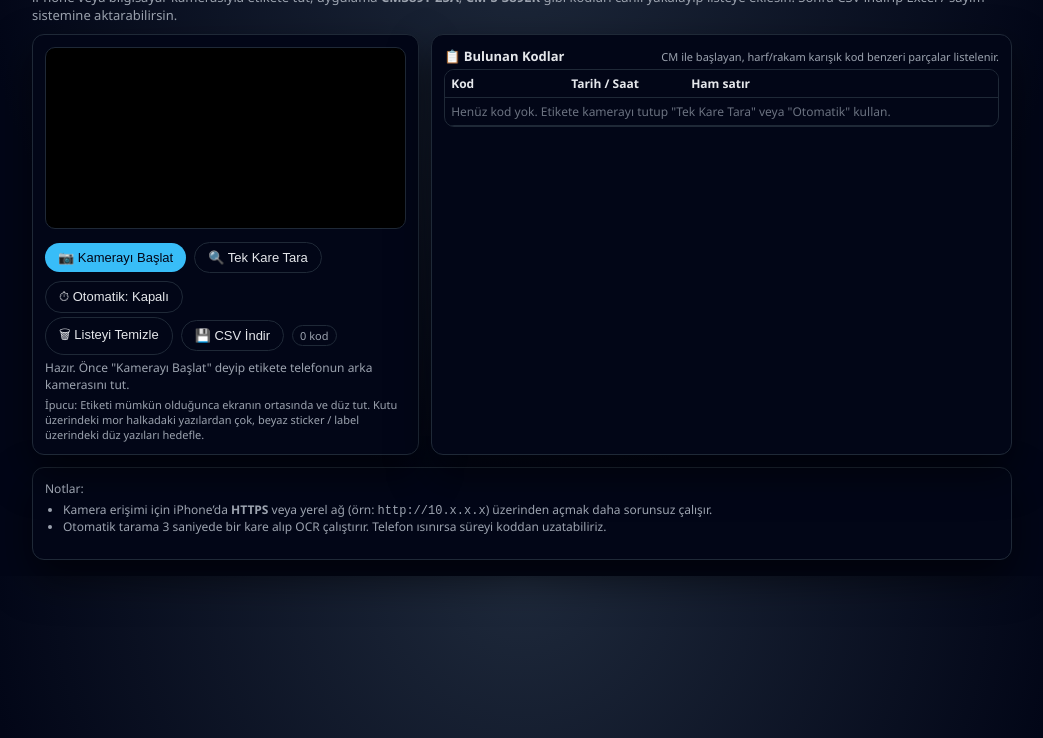
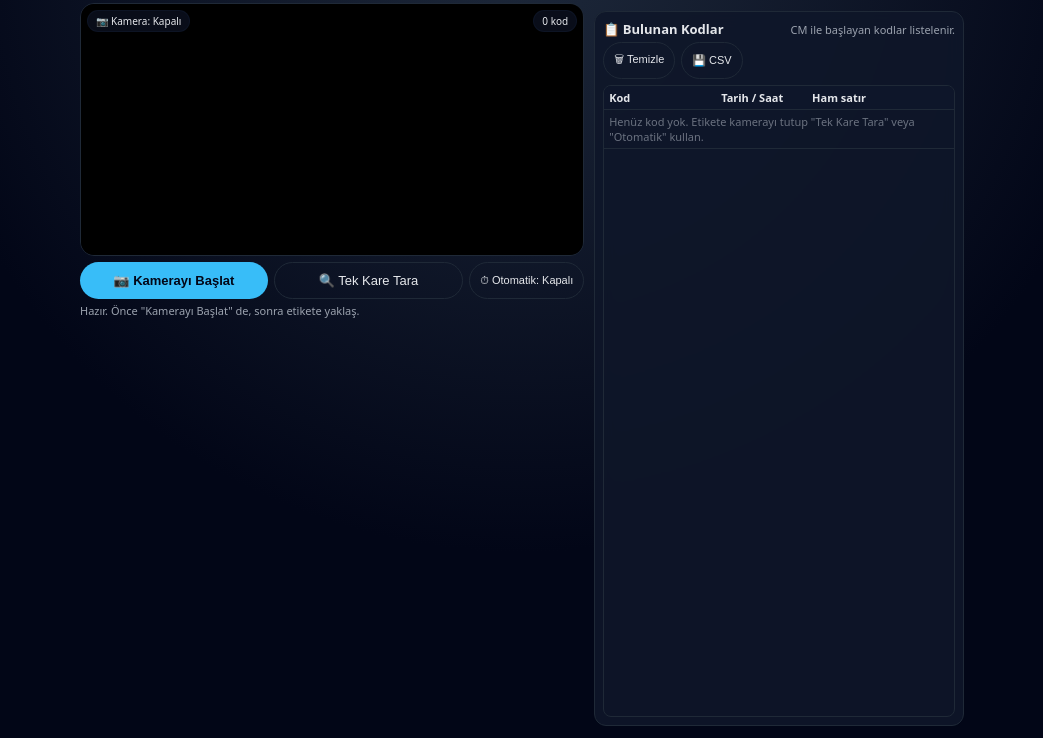
Before and after one commit to denizatas45/tooling-scannerV3, a plain HTML site: page index.html in a window 1280 px wide. Shown: the part 62-800 px from the top of the page, without its empty margins (118-1161 px from the left). Drawn offline with Linux system fonts and the light colour scheme.

Commit message:
Update index.html

```diff
--- a/index.html
+++ b/index.html
@@ -3,6 +3,8 @@
 <head>
     <meta charset="UTF-8">
     <title>Tooling Live OCR Scanner</title>
+    <meta name="viewport" content="width=device-width, initial-scale=1">
+
     <style>
         :root {
             --bg: #020617;
@@ -12,76 +14,163 @@
             --accent-soft: #0ea5e9;
             --text: #e5e7eb;
             --muted: #9ca3af;
+            --success: #22c55e;
+            --danger: #ef4444;
         }
         * { box-sizing: border-box; }
 
         body {
             margin: 0;
-            padding: 16px;
-            font-family: "Segoe UI", system-ui, sans-serif;
+            padding: 0;
+            font-family: system-ui, -apple-system, BlinkMacSystemFont, "Segoe UI", sans-serif;
             background: radial-gradient(circle at top, #1e293b, #020617 60%);
             color: var(--text);
+            height: 100vh;
+            display: flex;
+            flex-direction: column;
         }
 
         .shell {
-            max-width: 980px;
+            flex: 1;
+            display: flex;
+            flex-direction: column;
+            max-width: 900px;
             margin: 0 auto;
+            padding: 8px 8px 12px 8px;
+        }
+
+        header {
+            padding: 4px 4px 8px 4px;
         }
 
         h1 {
-            margin: 0 0 4px 0;
-            font-size: 22px;
+            margin: 0;
+            font-size: 18px;
         }
 
         .sub {
-            font-size: 13px;
+            font-size: 11px;
             color: var(--muted);
-            margin-bottom: 10px;
+            margin-top: 2px;
         }
 
-        .layout {
-            display: grid;
-            grid-template-columns: 2fr 3fr;
-            gap: 12px;
-        }
-
-        .card {
-            background: var(--card);
-            border-radius: 12px;
+        .top-area {
+            position: relative;
+            border-radius: 14px;
+            overflow: hidden;
             border: 1px solid var(--border);
-            padding: 12px;
-            box-shadow: 0 18px 40px rgba(0,0,0,0.55);
+            background: black;
         }
 
         video {
             width: 100%;
-            border-radius: 10px;
-            border: 1px solid var(--border);
+            height: auto;
+            display: block;
+            max-height: 60vh;
             background: black;
         }
 
+        .overlay-top {
+            position: absolute;
+            top: 6px;
+            left: 6px;
+            right: 6px;
+            display: flex;
+            justify-content: space-between;
+            align-items: center;
+            pointer-events: none;
+        }
+
+        .badge {
+            display: inline-flex;
+            padding: 3px 8px;
+            border-radius: 999px;
+            border: 1px solid rgba(15,23,42,0.7);
+            font-size: 10px;
+            color: #e5e7eb;
+            background: rgba(15,23,42,0.6);
+            backdrop-filter: blur(8px);
+        }
+
+        .overlay-bottom {
+            position: absolute;
+            left: 0;
+            right: 0;
+            bottom: 0;
+            padding: 6px;
+            display: flex;
+            flex-direction: column;
+            gap: 4px;
+            pointer-events: none;
+        }
+
+        .last-code {
+            align-self: center;
+            max-width: 96%;
+            padding: 6px 10px;
+            border-radius: 999px;
+            font-size: 12px;
+            display: flex;
+            align-items: center;
+            gap: 6px;
+            background: rgba(15,23,42,0.8);
+            border: 1px solid rgba(34,197,94,0.7);
+            box-shadow: 0 10px 30px rgba(0,0,0,0.6);
+        }
+
+        .last-code span.code {
+            font-family: Consolas, monospace;
+            font-size: 13px;
+            font-weight: 600;
+        }
+
+        .last-code span.label {
+            font-size: 11px;
+            color: #bbf7d0;
+        }
+
+        .toast {
+            align-self: center;
+            max-width: 96%;
+            padding: 5px 9px;
+            border-radius: 999px;
+            font-size: 11px;
+            color: #fefce8;
+            background: rgba(22,163,74,0.9);
+            box-shadow: 0 10px 30px rgba(0,0,0,0.6);
+            opacity: 0;
+            transform: translateY(8px);
+            transition: all 0.25s ease;
+        }
+
+        .toast.show {
+            opacity: 1;
+            transform: translateY(0);
+        }
+
         .controls {
+            margin-top: 6px;
             display: flex;
-            flex-wrap: wrap;
-            gap: 8px;
-            margin-top: 8px;
-            align-items: center;
+            gap: 6px;
         }
 
         button {
-            padding: 7px 13px;
+            padding: 10px 12px;
             border-radius: 999px;
             border: none;
             cursor: pointer;
             font-size: 13px;
             display: inline-flex;
             align-items: center;
+            justify-content: center;
             gap: 6px;
+            flex: 1;
         }
 
         .btn-primary {
             background: var(--accent);
             color: #020617;
+            font-weight: 600;
         }
         .btn-primary:hover { background: var(--accent-soft); }
 
@@ -90,39 +179,75 @@
             color: var(--text);
             border: 1px solid var(--border);
         }
-        .btn-ghost:hover { background: rgba(148,163,184,0.2); }
 
-        .badge {
-            display: inline-flex;
-            padding: 2px 7px;
-            border-radius: 999px;
-            border: 1px solid var(--border);
+        .btn-small {
+            flex: 0 0 auto;
+            padding: 8px 10px;
+            font-size: 11px;
+        }
+
+        .status-row {
+            margin-top: 4px;
             font-size: 11px;
             color: var(--muted);
+            display: flex;
+            justify-content: space-between;
+            align-items: center;
         }
 
-        .progress {
-            font-size: 12px;
+        .status-text {
+            flex: 1;
+            margin-right: 6px;
+        }
+
+        .codes-card {
+            margin-top: 8px;
+            padding: 8px;
+            border-radius: 12px;
+            border: 1px solid var(--border);
+            background: rgba(15,23,42,0.9);
+            backdrop-filter: blur(10px);
+            flex: 1;
+            display: flex;
+            flex-direction: column;
+            min-height: 120px;
+            max-height: 40vh;
+        }
+
+        .codes-header {
+            display: flex;
+            justify-content: space-between;
+            align-items: baseline;
+            margin-bottom: 4px;
+        }
+
+        .codes-header-title {
+            font-size: 13px;
+            font-weight: 600;
+        }
+
+        .codes-header-sub {
+            font-size: 11px;
             color: var(--muted);
-            margin-top: 4px;
         }
 
         table {
             width: 100%;
             border-collapse: collapse;
-            font-size: 12px;
+            font-size: 11px;
         }
 
         th, td {
-            padding: 5px 6px;
+            padding: 4px 5px;
             border-bottom: 1px solid #1f2937;
+            vertical-align: top;
         }
 
         th {
             text-align: left;
-            background: #020617;
             position: sticky;
             top: 0;
+            background: rgba(15,23,42,0.98);
             z-index: 5;
         }
 
@@ -132,89 +257,117 @@
         }
 
         .raw-cell {
-            font-size: 11px;
+            font-size: 10px;
             color: #9ca3af;
         }
 
-        .hint {
-            font-size: 11px;
-            color: var(--muted);
+        .scroll-area {
+            flex: 1;
+            overflow-y: auto;
+            border-radius: 8px;
+            border: 1px solid #1f2937;
         }
 
-        @media (max-width: 900px) {
-            .layout {
-                grid-template-columns: 1fr;
+        @media (min-width: 800px) {
+            .shell {
+                padding-top: 12px;
+            }
+            .layout-row {
+                display: grid;
+                grid-template-columns: 3fr 2.2fr;
+                gap: 10px;
+                flex: 1;
+            }
+            .top-area {
+                max-height: none;
+            }
+            video {
+                max-height: none;
+            }
+            .codes-card {
+                max-height: none;
             }
         }
     </style>
 </head>
 <body>
 <div class="shell">
+    <header>
         <h1>Tooling Live OCR Scanner</h1>
         <div class="sub">
-        iPhone veya bilgisayar kamerasıyla etikete tut, uygulama <b>CM389T-25A</b>, <b>CM-S-389LR</b> gibi kodları canlı yakalayıp listeye eklesin.
-        Sonra CSV indirip Excel / sayım sistemine aktarabilirsin.
+            Telefonun kamerasını <b>CM389T-25A</b>, <b>CM-S-389LR</b> gibi etiketlere tut. Okununca aşağıda "OKUNDU" diye kodu gösterir, listeye ekler.
         </div>
+    </header>
 
-    <div class="layout">
-        <!-- Kamera tarafı -->
-        <div class="card">
+    <div class="layout-row">
+        <div>
+            <!-- Kamera alanı -->
+            <div class="top-area">
                 <video id="video" playsinline autoplay muted></video>
                 <canvas id="canvas" style="display:none;"></canvas>
 
+                <!-- Üst badgeler -->
+                <div class="overlay-top">
+                    <span class="badge" id="badgeCam">📷 Kamera: Kapalı</span>
+                    <span class="badge" id="badgeCount">0 kod</span>
+                </div>
+
+                <!-- Son okunan kod + toast -->
+                <div class="overlay-bottom">
+                    <div class="toast" id="toastOk">✅ Okundu</div>
+                    <div class="last-code" id="lastCodeBox" style="display:none;">
+                        <span class="label">Son okunan:</span>
+                        <span class="code" id="lastCodeText">-</span>
+                    </div>
+                </div>
+            </div>
+
+            <!-- Butonlar -->
             <div class="controls">
                 <button id="btnStartCam" class="btn-primary">📷 Kamerayı Başlat</button>
                 <button id="btnScanOnce" class="btn-ghost">🔍 Tek Kare Tara</button>
-                <button id="btnToggleAuto" class="btn-ghost">⏱ Otomatik: Kapalı</button>
+                <button id="btnToggleAuto" class="btn-ghost btn-small">⏱ Otomatik: Kapalı</button>
             </div>
-            <div class="controls" style="margin-top:4px;">
-                <button id="btnClear" class="btn-ghost">🗑 Listeyi Temizle</button>
-                <button id="btnExport" class="btn-ghost">💾 CSV İndir</button>
-                <span class="badge" id="badgeInfo">0 kod</span>
+
+            <div class="status-row">
+                <div class="status-text" id="statusText">
+                    Hazır. Önce "Kamerayı Başlat" de, sonra etikete yaklaş.
                 </div>
-            <div class="progress" id="statusText">
-                Hazır. Önce "Kamerayı Başlat" deyip etikete telefonun arka kamerasını tut.
-            </div>
-            <div class="hint" style="margin-top:4px;">
-                İpucu: Etiketi mümkün olduğunca ekranın ortasında ve düz tut. Kutu üzerindeki mor halkadaki yazılardan çok,
-                beyaz sticker / label üzerindeki düz yazıları hedefle.
             </div>
         </div>
 
         <!-- Kod listesi -->
-        <div class="card">
-            <div style="margin-bottom:4px; display:flex; justify-content:space-between; align-items:center;">
-                <span style="font-size:13px; font-weight:600;">📋 Bulunan Kodlar</span>
-                <span class="hint">CM ile başlayan, harf/rakam karışık kod benzeri parçalar listelenir.</span>
+        <div class="codes-card">
+            <div class="codes-header">
+                <div class="codes-header-title">📋 Bulunan Kodlar</div>
+                <div class="codes-header-sub">CM ile başlayan kodlar listelenir.</div>
             </div>
-            <div style="max-height:460px; overflow:auto; border-radius:10px; border:1px solid var(--border);">
+
+            <div class="codes-header" style="margin-bottom:6px;">
+                <div style="display:flex; gap:6px;">
+                    <button id="btnClear" class="btn-ghost btn-small">🗑 Temizle</button>
+                    <button id="btnExport" class="btn-ghost btn-small">💾 CSV</button>
+                </div>
+            </div>
+
+            <div class="scroll-area">
                 <table>
                     <thead>
                     <tr>
-                        <th style="width:120px;">Kod</th>
-                        <th style="width:120px;">Tarih / Saat</th>
+                        <th style="width:32%;">Kod</th>
+                        <th style="width:26%;">Tarih / Saat</th>
                         <th>Ham satır</th>
                     </tr>
                     </thead>
                     <tbody id="codesBody">
                     <tr>
-                        <td colspan="3" style="font-size:12px; color:#6b7280;">
+                        <td colspan="3" style="font-size:11px; color:#6b7280;">
                             Henüz kod yok. Etikete kamerayı tutup "Tek Kare Tara" veya "Otomatik" kullan.
                         </td>
                     </tr>
                     </tbody>
                 </table>
             </div>
-        </div>
-    </div>
-
-    <div class="card" style="margin-top:12px;">
-        <div style="font-size:12px; color:var(--muted);">
-            Notlar:
-            <ul style="margin-top:4px; padding-left:18px;">
-                <li>Kamera erişimi için iPhone’da <b>HTTPS</b> veya yerel ağ (örn: <code>http://10.x.x.x</code>) üzerinden açmak daha sorunsuz çalışır.</li>
-                <li>Otomatik tarama 3 saniyede bir kare alıp OCR çalıştırır. Telefon ısınırsa süreyi koddan uzatabiliriz.</li>
-            </ul>
         </div>
     </div>
 </div>
@@ -226,7 +379,11 @@
     const canvas = document.getElementById('canvas');
     const statusText = document.getElementById('statusText');
     const codesBody = document.getElementById('codesBody');
-    const badgeInfo = document.getElementById('badgeInfo');
+    const badgeCount = document.getElementById('badgeCount');
+    const badgeCam = document.getElementById('badgeCam');
+    const lastCodeBox = document.getElementById('lastCodeBox');
+    const lastCodeText = document.getElementById('lastCodeText');
+    const toastOk = document.getElementById('toastOk');
 
     const btnStartCam = document.getElementById('btnStartCam');
     const btnScanOnce = document.getElementById('btnScanOnce');
@@ -238,6 +395,7 @@
     let isScanning = false;
     let autoScan = false;
     let autoScanTimer = null;
+    let toastTimer = null;
 
     const codes = []; // { code, line, date }
 
@@ -257,10 +415,12 @@
                 audio: false
             });
             video.srcObject = stream;
-            statusText.textContent = "Kamera açık. Etikete yaklaş ve 'Tek Kare Tara' de.";
+            statusText.textContent = "Kamera açık. Etiketi ortalayarak 'Tek Kare Tara' ya da 'Otomatik' kullan.";
+            badgeCam.textContent = "📷 Kamera: Açık";
         } catch (e) {
             console.error(e);
-            statusText.textContent = "Kamera açılamadı. Tarayıcı izinlerini ve bağlantıyı kontrol et.";
+            statusText.textContent = "Kamera açılamadı. Tarayıcıdan kamera izni verildi mi, kontrol et.";
+            badgeCam.textContent = "📷 Kamera: Hata";
         }
     });
 
@@ -275,8 +435,10 @@
         btnToggleAuto.textContent = autoScan ? "⏱ Otomatik: Açık" : "⏱ Otomatik: Kapalı";
 
         if (autoScan) {
+            statusText.textContent = "Otomatik tarama açık. 3 saniyede bir kare taranıyor.";
             scheduleNextScan();
         } else {
+            statusText.textContent = "Otomatik tarama kapandı.";
             if (autoScanTimer) {
                 clearTimeout(autoScanTimer);
                 autoScanTimer = null;
@@ -312,7 +474,6 @@
         const w = video.videoWidth || 640;
         const h = video.videoHeight || 480;
 
-        // Kanvas boyutunu biraz daha küçük yapalım ki hızlansın
         const scale = 0.7;
         canvas.width = w * scale;
         canvas.height = h * scale;
@@ -330,7 +491,7 @@
                 {
                     logger: m => {
                         if (m.status === 'recognizing text') {
-                            statusText.textContent = `OCR: %${Math.round(m.progress*100)} – biraz sabır 🙂`;
+                            statusText.textContent = `OCR: %${Math.round(m.progress*100)} – etiketi sabit tut.`;
                         }
                     },
                     tessedit_char_whitelist: 'ABCDEFGHIJKLMNOPQRSTUVWXYZ0123456789- '
@@ -349,29 +510,28 @@
     function handleRecognizedText(text) {
         const lines = text.split(/\r?\n/).map(l => l.trim()).filter(l => l.length > 0);
         if (!lines.length) {
-            statusText.textContent = "Metin algılanamadı. Biraz daha yaklaştır veya etiketi düzleştir.";
+            statusText.textContent = "Metin algılanamadı. Biraz daha yaklaş veya etiketi düzleştir.";
             return;
         }
 
         let foundSomething = false;
+        let firstNewCode = null;
 
         lines.forEach(line => {
+            // CM389T-25A, CM 389T – 25AS, CM-S-389LR vb.
             const regex = /(CM[\s\-]?[0-9]{2,}[A-Z0-9\s\-]{0,8})/gi;
             const matches = line.match(regex);
             if (!matches) return;
 
             matches.forEach(m => {
                 let code = m.toUpperCase();
-                // uzun tireleri düz tire, boşlukları sil
                 code = code.replace(/[–—]/g, '-');
                 code = code.replace(/\s+/g, '');
-                // baş/son noktalama temizliği
                 code = code.replace(/^[\.\,:;]+/, '').replace(/[\.\,:;]+$/, '');
 
                 if (code.length < 6) return;
                 if (!code.startsWith('CM')) return;
 
-                // Aynı kodu tekrar ekleme
                 if (codes.some(c => c.code === code)) return;
 
                 const item = {
@@ -380,16 +540,32 @@
                     date: new Date()
                 };
                 codes.push(item);
+                if (!firstNewCode) {
+                    firstNewCode = item;
+                }
                 foundSomething = true;
             });
         });
 
-        if (foundSomething) {
-            statusText.textContent = "Yeni kod(lar) bulundu.";
+        if (foundSomething && firstNewCode) {
+            statusText.textContent = "Yeni kod okundu.";
+            showLastCode(firstNewCode.code);
             renderCodes();
         } else {
-            statusText.textContent = "Metin okundu ama CM*** formatında kod yakalanamadı.";
+            statusText.textContent = "Metin okundu ama CM*** formatında yeni kod yakalanamadı.";
         }
+    }
+
+    function showLastCode(code) {
+        lastCodeText.textContent = code;
+        lastCodeBox.style.display = 'flex';
+        toastOk.textContent = `✅ OKUNDU: ${code}`;
+        toastOk.classList.add('show');
+
+        if (toastTimer) clearTimeout(toastTimer);
+        toastTimer = setTimeout(() => {
+            toastOk.classList.remove('show');
+        }, 1200);
     }
 
     function renderCodes() {
@@ -399,11 +575,11 @@
             const td = document.createElement('td');
             td.colSpan = 3;
             td.textContent = 'Henüz kod yok.';
-            td.style.fontSize = '12px';
+            td.style.fontSize = '11px';
             td.style.color = '#6b7280';
             tr.appendChild(td);
             codesBody.appendChild(tr);
-            badgeInfo.textContent = '0 kod';
+            badgeCount.textContent = '0 kod';
             return;
         }
 
@@ -422,7 +598,7 @@
             c1.className = 'code-cell';
 
             c2.textContent = formatter.format(c.date);
-            c2.style.fontSize = '11px';
+            c2.style.fontSize = '10px';
             c2.style.color = '#9ca3af';
 
             c3.textContent = c.line;
@@ -434,12 +610,13 @@
             codesBody.appendChild(tr);
         });
 
-        badgeInfo.textContent = codes.length + ' kod';
+        badgeCount.textContent = codes.length + ' kod';
     }
 
     btnClear.addEventListener('click', () => {
         codes.length = 0;
         renderCodes();
+        lastCodeBox.style.display = 'none';
         statusText.textContent = "Liste temizlendi.";
     });
 
```
Lines whose indentation alone changed are shown as unchanged.
